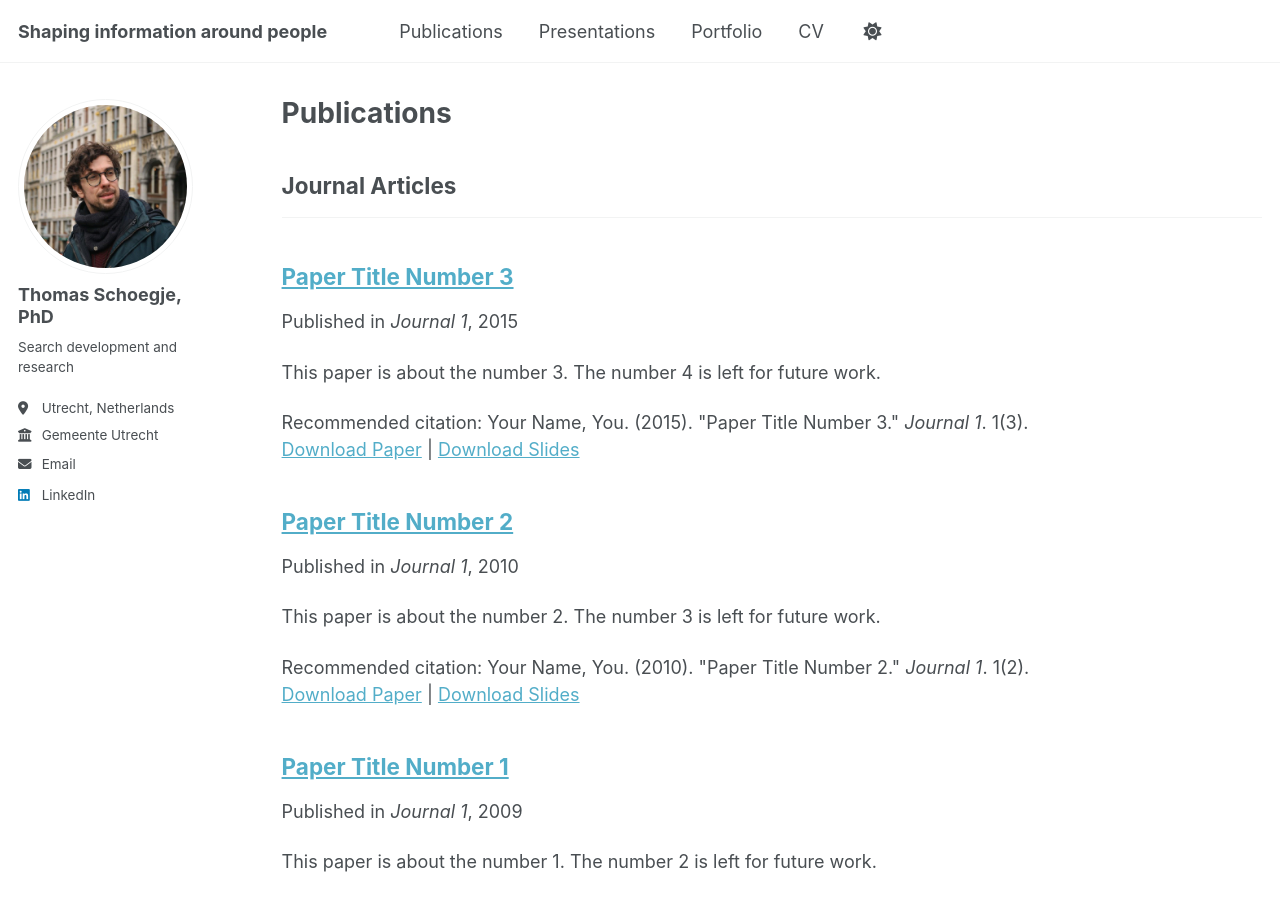
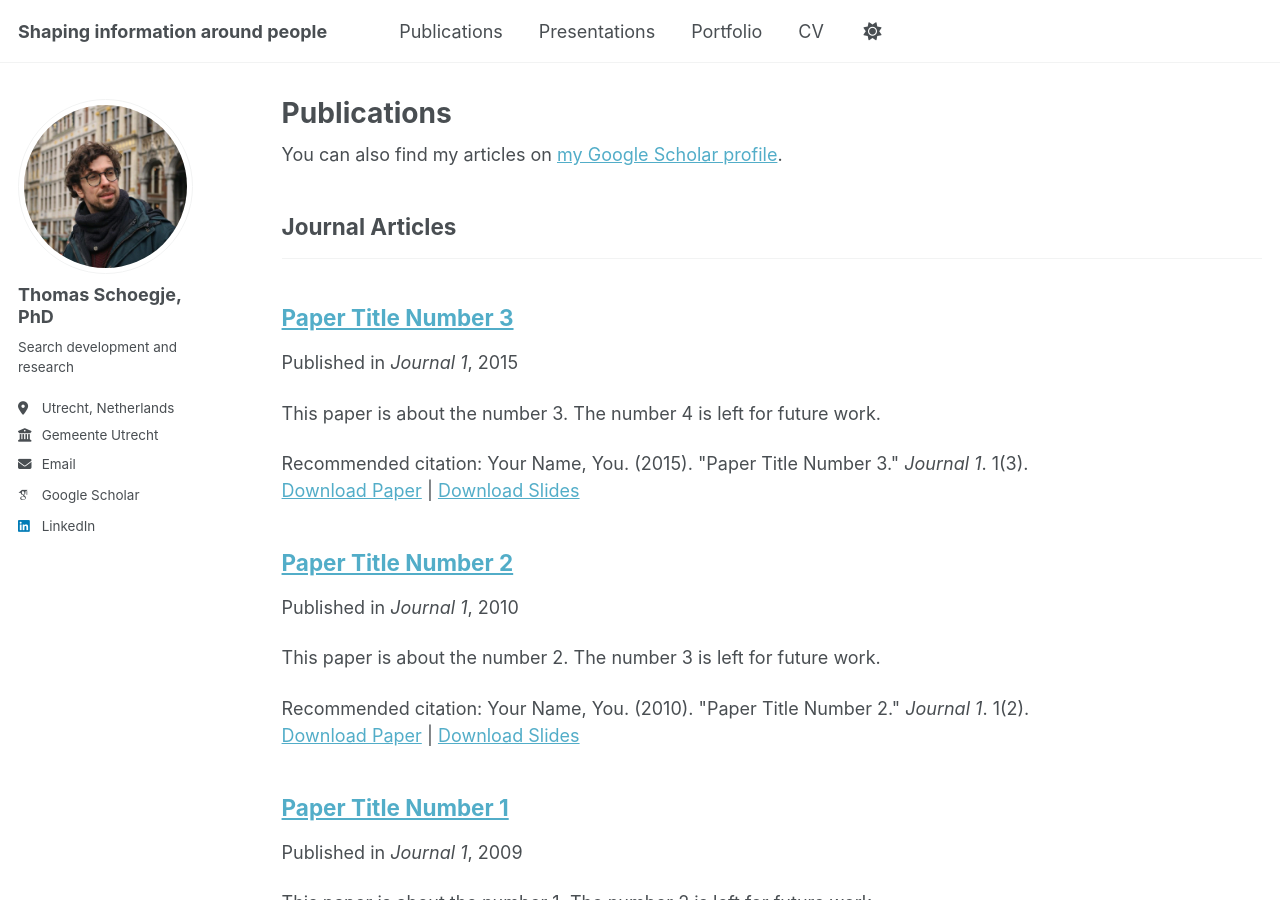
Before and after one commit to tmschoegje/tmschoegje.github.io, a Jekyll site: the page built from _pages/publications.html, in a window 1280 px wide and 900 px high. Built offline with Jekyll 4.4.1, drawn with Linux system fonts in a browser that asks for light colours; some web fonts are replaced; a script that is not in the unit is left out; part of the change alters nothing that is shown.

```diff
--- a/_config.yml
+++ b/_config.yml
@@ -34,7 +34,7 @@ author:
   # Academic websites
   dblp         : #"https://dblp.org/pid/167/5410.html"
   arxiv            : # URL - Update with the correct link to your profile
-  dblp             : "https://dblp.org/pid/167/5410.html"
+  googlescholar    : "https://dblp.org/pid/167/5410.html"
   impactstory      : # URL
   orcid            : # "http://orcid.org/yourorcidurl"
   semantic         : # URL
```
